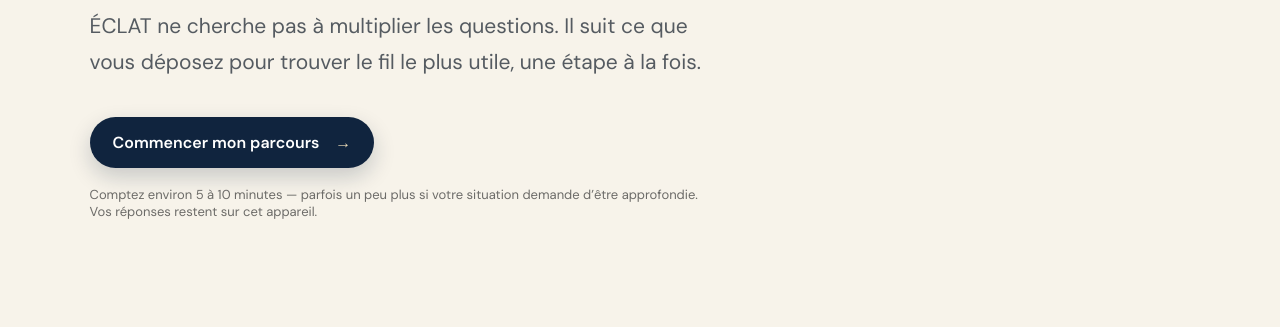
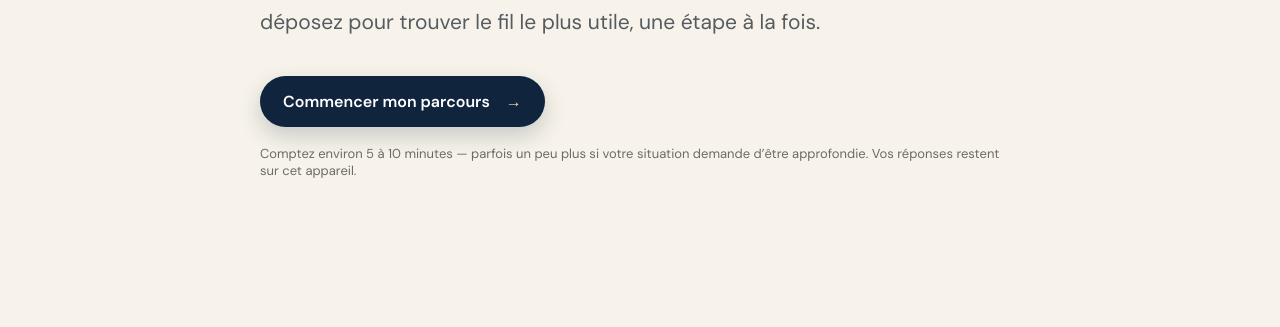
Before and after one commit to alitx64-blip/methode-eclat, a website: page index.html in a window 1280 px wide. Shown: the part 473-800 px from the top of the page. Drawn offline with Linux system fonts and the light colour scheme; a web font is replaced by a local one.

Commit message:
Centrer l accueil sur le fil adaptatif

```diff
--- a/styles.css
+++ b/styles.css
@@ -1692,3 +1692,7 @@ dialog p:not(.eyebrow) {
     text-transform: uppercase;
   }
 }
+
+
+/* L’accueil présente désormais un fil unique, sans annoncer de chapitres. */
+.welcome { grid-template-columns: minmax(0, 760px); justify-content: center; }
```
